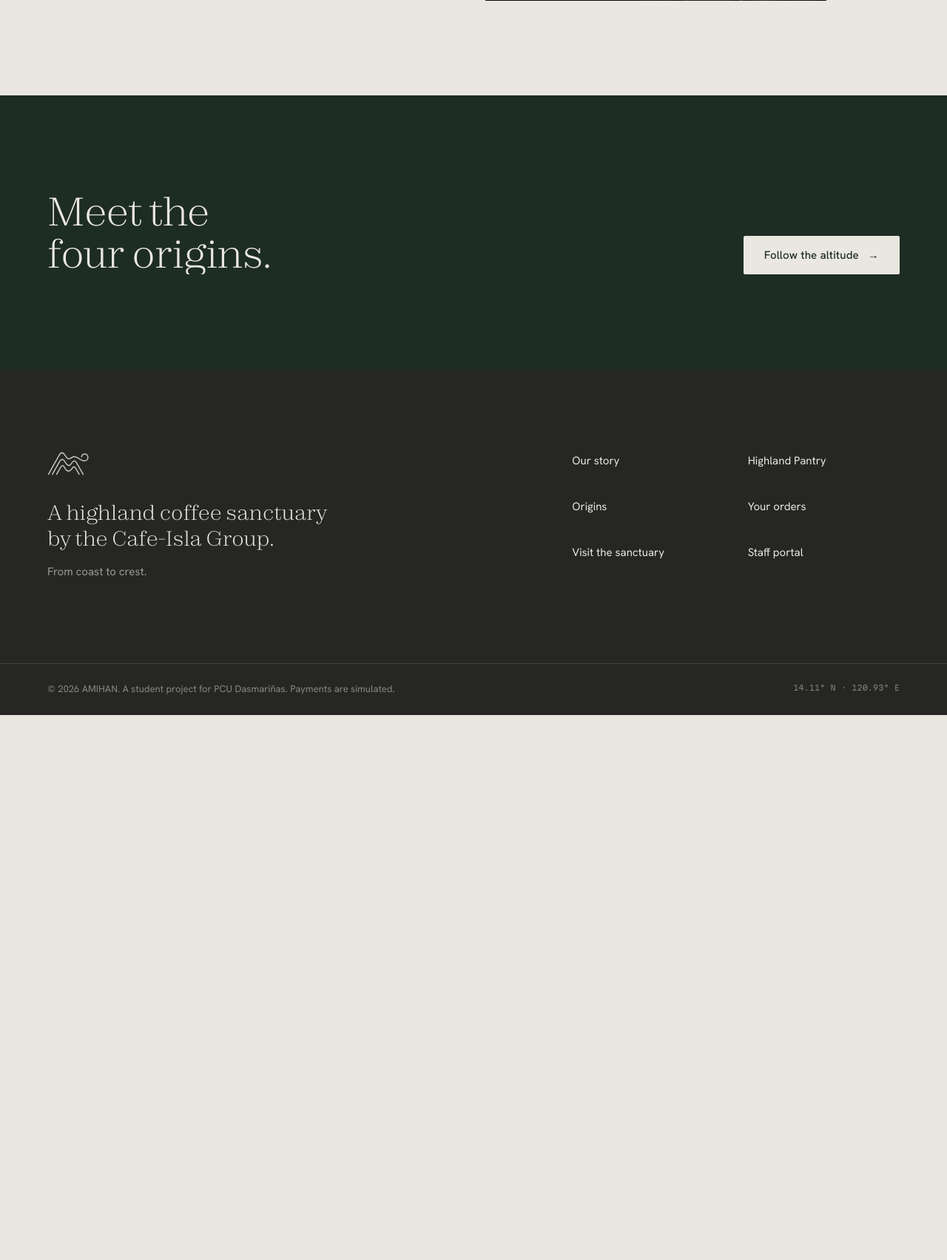
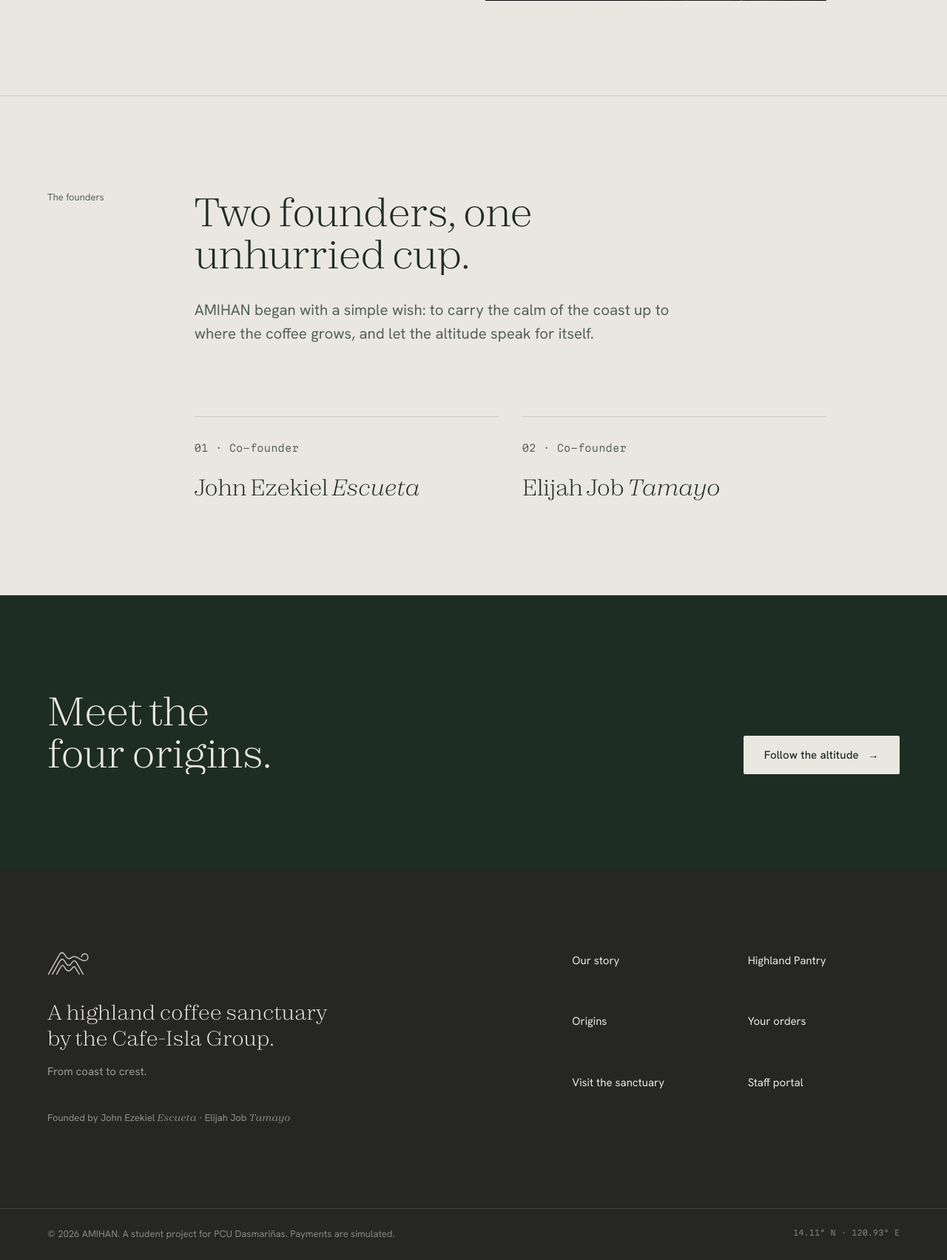
Before and after one commit to zkil27/amihan, a Laravel app: page /story in a window 1280 px wide. Shown: the part 4014-5718 px from the top of the page at 74% size. Before the commit the page ends 4981 px from the top, so only its background shows below. Run offline with Laravel 12, Linux system fonts and the light colour scheme; data comes from the database, SQL or seed files in the repository; style sheets or scripts are compiled from the project's sources; some libraries are stand-ins or nearby versions.

Commit message:
feat(store): add founders section and smooth scroll fixes
- Add founders section to story page with John Ezekiel Escueta and Elijah Job Tamayo
- Display founders information with numbering and styled typography
- Update footer to include founders attribution with accessibility considerations
- Fix smooth scroll glide interruption on page navigation in Lenis integration
- Prevent scroll position drag when Inertia resets page offset on route changes

```diff
--- a/resources/js/components/store/footer.tsx
+++ b/resources/js/components/store/footer.tsx
@@ -13,6 +13,12 @@ export function StoreFooter() {
                         by the Cafe-Isla Group.
                     </p>
                     <p className="text-mist/60 mt-4 text-[0.9375rem]">From coast to crest.</p>
+                    <p className="text-mist/55 mt-10 text-[0.8125rem] leading-relaxed">
+                        Founded by John Ezekiel <span className="font-display italic">Escueta</span>
+                        <span aria-hidden="true"> · </span>
+                        <span className="sr-only"> and </span>
+                        Elijah Job <span className="font-display italic">Tamayo</span>
+                    </p>
                 </div>
                 <nav className="grid grid-cols-2 gap-8 text-[0.9375rem] md:col-span-5 md:col-start-8" aria-label="Footer">
                     <ul className="grid gap-3">
--- a/resources/js/motion/smooth-scroll.tsx
+++ b/resources/js/motion/smooth-scroll.tsx
@@ -28,6 +28,15 @@ export function SmoothScroll({ children }: { children: ReactNode }) {
         gsap.ticker.lagSmoothing(0);
 
         const off = router.on('navigate', () => {
+            // Inertia has just reset (or, on back/forward, restored) the window
+            // scroll natively. If Lenis is still gliding from a recent wheel
+            // flick, it ignores that native scroll and its next frame drags the
+            // new page back to the old offset, which on a shorter page means the
+            // bottom. Drop the glide and adopt the position Inertia set.
+            if (Math.abs(instance.actualScroll - instance.animatedScroll) > 2) {
+                instance.dimensions.resize();
+                instance.scrollTo(instance.actualScroll, { immediate: true, force: true });
+            }
             instance.resize();
             requestAnimationFrame(() => ScrollTrigger.refresh());
         });
--- a/resources/js/pages/store/story.tsx
+++ b/resources/js/pages/store/story.tsx
@@ -29,6 +29,11 @@ const PILLARS = [
         body: 'No blenders and no screens at the bar. A warm oshibori towel on arrival, and the first pour at six, when the breeze comes down.',
         img: 'sanctuary',
     },
+];
+
+const FOUNDERS = [
+    { n: '01', given: 'John Ezekiel', family: 'Escueta' },
+    { n: '02', given: 'Elijah Job', family: 'Tamayo' },
 ];
 
 export default function Story({ media }: { media: Record<string, string> }) {
@@ -75,6 +80,34 @@ export default function Story({ media }: { media: Record<string, string> }) {
                 </section>
             ))}
 
+            <section className="section hair" aria-labelledby="founders">
+                <div className="wrap grid gap-10 md:grid-cols-12">
+                    <p className="t-label md:col-span-2" data-reveal="fade">
+                        The founders
+                    </p>
+                    <div className="md:col-span-9">
+                        <h2 id="founders" className="t-display t-h2 max-w-[16ch]" data-reveal="lines">
+                            Two founders, one unhurried cup.
+                        </h2>
+                        <p className="t-lede mt-8" data-reveal="fade">
+                            AMIHAN began with a simple wish: to carry the calm of the coast up to where the coffee grows, and let the altitude speak for itself.
+                        </p>
+                        <ul className="mt-16 grid gap-12 md:mt-24 md:grid-cols-2 md:gap-8">
+                            {FOUNDERS.map((f) => (
+                                <li key={f.n} className="hair pt-8" data-reveal="fade">
+                                    <p className="t-num text-ink-soft">
+                                        {f.n} · Co-founder
+                                    </p>
+                                    <p className="t-display t-h3 mt-6">
+                                        {f.given} <span className="italic">{f.family}</span>
+                                    </p>
+                                </li>
+                            ))}
+                        </ul>
+                    </div>
+                </div>
+            </section>
+
             <section className="bg-pine text-mist section">
                 <div className="wrap flex flex-col items-start gap-10 md:flex-row md:items-end md:justify-between">
                     <h2 className="t-display t-h2 max-w-[14ch]" data-reveal="lines">
```
